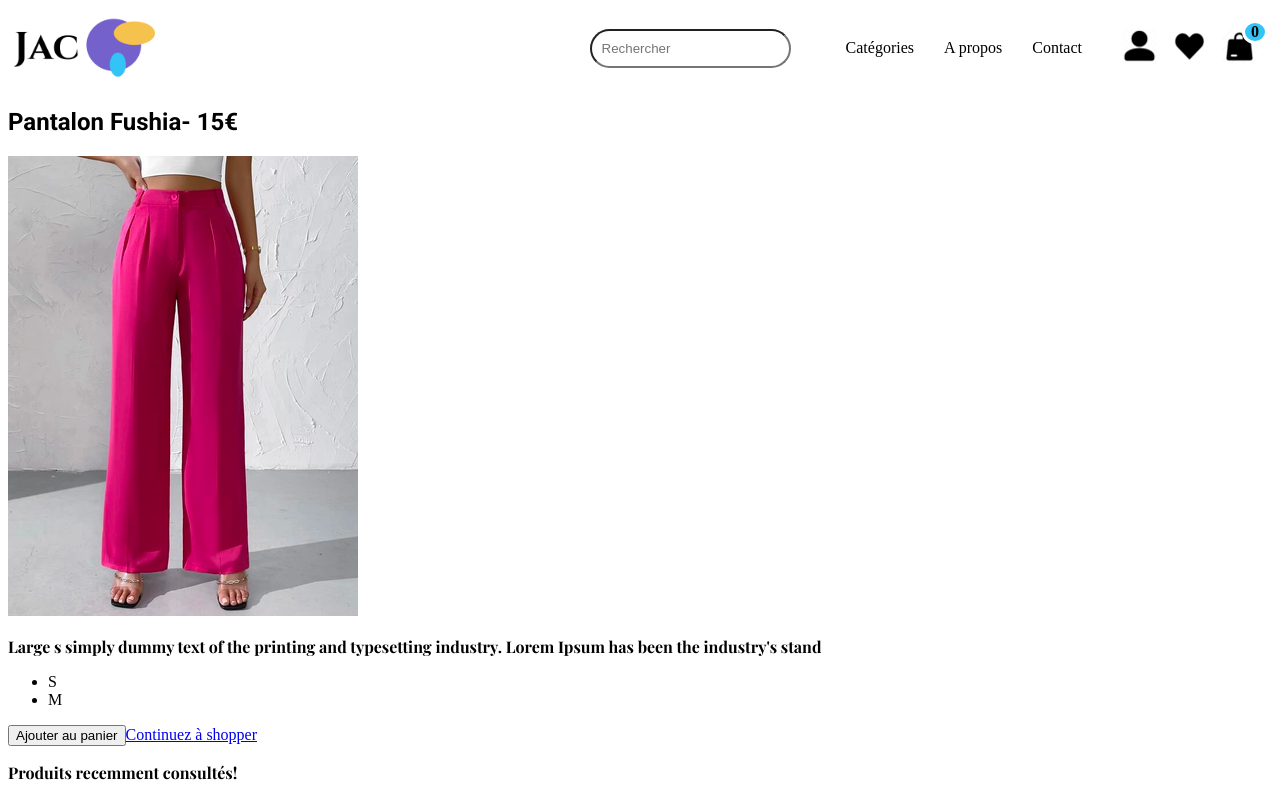
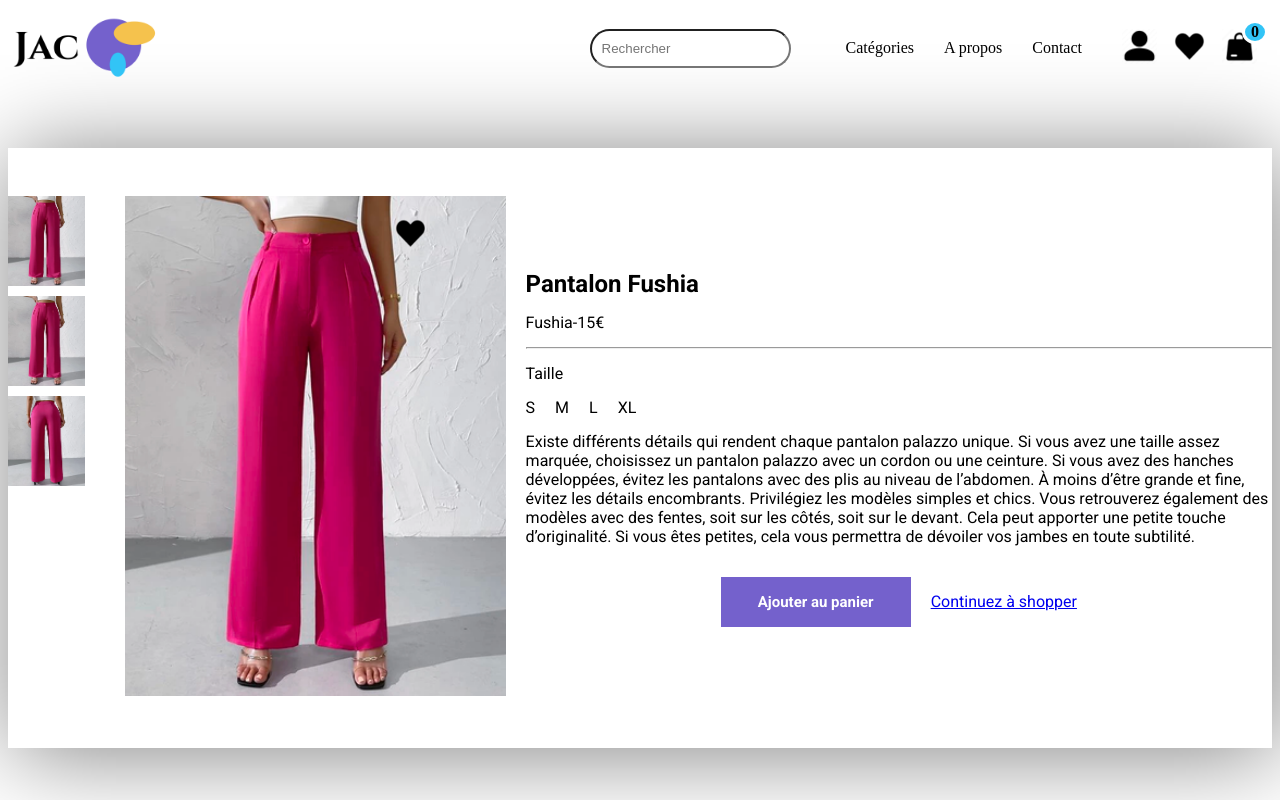
Before and after one commit to AssaNiang/ProjetFinalJAC, an Angular app: page /product/1 in a window 1280 px wide. Shown: the top 800 px of the page. Built offline with nearby package versions, Linux system fonts and the light colour scheme.

Commit message:
j' ai fait la version desktop du design de productDetail

```diff
--- a/src/app/mocks/products.mock.ts
+++ b/src/app/mocks/products.mock.ts
@@ -10,84 +10,105 @@ export interface Product{
     image:string[];
     isAvailable:boolean;
     size:Size[];
+    imageMini1:string;
+    imageMini2:string;
+    imageMini3:string;
     category:Category;
 }
 export const PRODUCTS:Product[]=[
     {
         id:1,
         title:"Pantalon Fushia",
-        description:"Large s simply dummy text of the printing and typesetting industry. Lorem Ipsum has been the industry's stand ",
+        description:"Existe différents détails qui rendent chaque pantalon palazzo unique. Si vous avez une taille assez marquée, choisissez un pantalon palazzo avec un cordon ou une ceinture. Si vous avez des hanches développées, évitez les pantalons avec des plis au niveau de l’abdomen. À moins d’être grande et fine, évitez les détails encombrants. Privilégiez les modèles simples et chics. Vous retrouverez également des modèles avec des fentes, soit sur les côtés, soit sur le devant. Cela peut apporter une petite touche d’originalité. Si vous êtes petites, cela vous permettra de dévoiler vos jambes en toute subtilité.",
         price:15,
         color:"Fushia",
         wishlist:"assets/Images/icons/icon_Header-heart.png",
         image:["assets/Images/pants/pantalon-fushia1.png"],
         isAvailable:true,
-        size:['S','M'],
+        size:['S','M','L','XL'],
+        imageMini1:"assets/Images/pants/product_pantalon-fushia1.png",
+        imageMini2:"assets/Images/pants/product_pantalon-fushia2.png",
+        imageMini3:"assets/Images/pants/product_pantalon-fushia3.png",
         category:"pants"
     },
     {
         id:2,
         title:"Pantalon noir",
-        description:"Large s simply dummy text of the printing and typesetting industry. Lorem Ipsum has been the industry's stand ",
+        description:"Existe différents détails qui rendent chaque pantalon palazzo unique. Si vous avez une taille assez marquée, choisissez un pantalon palazzo avec un cordon ou une ceinture. Si vous avez des hanches développées, évitez les pantalons avec des plis au niveau de l’abdomen. À moins d’être grande et fine, évitez les détails encombrants. Privilégiez les modèles simples et chics. Vous retrouverez également des modèles avec des fentes, soit sur les côtés, soit sur le devant. Cela peut apporter une petite touche d’originalité. Si vous êtes petites, cela vous permettra de dévoiler vos jambes en toute subtilité.",
         price:17,
         color:"Noir",
         wishlist:"assets/Images/icons/icon_Header-heart.png",
 
         image:["assets/Images/pants/product_pantalon-noir1.png"],
         isAvailable:true,
-        size:['S','M'],
+        size:['S','M','L','XL'],
+        imageMini1:"assets/Images/pants/product_pantalon-noir1.png",
+        imageMini2:"assets/Images/pants/product_pantalon-noir2.png",
+        imageMini3:"assets/Images/pants/product_pantalon-noir1.png",
         category:"pants"
     },
     {
         id:3,
         title:"Pantalon cargo",
-        description:"Large s simply dummy text of the printing and typesetting industry. Lorem Ipsum has been the industry's stand ",
+        description:"Existe différents détails qui rendent chaque pantalon palazzo unique. Si vous avez une taille assez marquée, choisissez un pantalon palazzo avec un cordon ou une ceinture. Si vous avez des hanches développées, évitez les pantalons avec des plis au niveau de l’abdomen. À moins d’être grande et fine, évitez les détails encombrants. Privilégiez les modèles simples et chics. Vous retrouverez également des modèles avec des fentes, soit sur les côtés, soit sur le devant. Cela peut apporter une petite touche d’originalité. Si vous êtes petites, cela vous permettra de dévoiler vos jambes en toute subtilité.",
         price:13,
         color:"kaki",
         wishlist:"assets/Images/icons/icon_Header-heart.png",
 
         image:["assets/Images/pants/product_pantalon-treilli3.png"],
         isAvailable:true,
-        size:['S','M'],
+        size:['S','M','L','XL'],
+        imageMini1:"assets/Images/pants/product_pantalon-treilli1.png",
+        imageMini2:"assets/Images/pants/product_pantalon-treilli2.png",
+        imageMini3:"assets/Images/pants/product_pantalon-treilli3.png",
         category:"pants"
     },
     {
         id:4,
         title:"Pantalon palazzo",
-        description:"Large s simply dummy text of the printing and typesetting industry. Lorem Ipsum has been the industry's stand ",
+        description:"Existe différents détails qui rendent chaque pantalon palazzo unique. Si vous avez une taille assez marquée, choisissez un pantalon palazzo avec un cordon ou une ceinture. Si vous avez des hanches développées, évitez les pantalons avec des plis au niveau de l’abdomen. À moins d’être grande et fine, évitez les détails encombrants. Privilégiez les modèles simples et chics. Vous retrouverez également des modèles avec des fentes, soit sur les côtés, soit sur le devant. Cela peut apporter une petite touche d’originalité. Si vous êtes petites, cela vous permettra de dévoiler vos jambes en toute subtilité.",
         price:31,
         color:"vert",
         wishlist:"assets/Images/icons/icon_Header-heart.png",
 
         image:["assets/Images/pants/product_pantalon-vert1.png"],
         isAvailable:true,
-        size:['S','M'],
+        size:['S','M','L','XL'],
+        imageMini1:"assets/Images/pants/product_pantalon-vert1.png",
+        imageMini2:"assets/Images/pants/product_pantalon-vert2.png",
+        imageMini3:"assets/Images/pants/product_pantalon-vert3.png",
         category:"pants"
     },
     {
         id:5,
         title:"Pantalon jeans",
-        description:"Large s simply dummy text of the printing and typesetting industry. Lorem Ipsum has been the industry's stand ",
+        description:"Existe différents détails qui rendent chaque pantalon palazzo unique. Si vous avez une taille assez marquée, choisissez un pantalon palazzo avec un cordon ou une ceinture. Si vous avez des hanches développées, évitez les pantalons avec des plis au niveau de l’abdomen. À moins d’être grande et fine, évitez les détails encombrants. Privilégiez les modèles simples et chics. Vous retrouverez également des modèles avec des fentes, soit sur les côtés, soit sur le devant. Cela peut apporter une petite touche d’originalité. Si vous êtes petites, cela vous permettra de dévoiler vos jambes en toute subtilité.",
         price:20,
         color:"jeans bleu",
         wishlist:"assets/Images/icons/icon_Header-heart.png",
 
         image:["assets/Images/pants/product_pantalon-jean2.png"],
         isAvailable:true,
-        size:['S','M'],
+        size:['S','M','L','XL'],
+        imageMini1:"assets/Images/pants/product_pantalon-jean1.png",
+        imageMini2:"assets/Images/pants/product_pantalon-jean2.png",
+        imageMini3:"assets/Images/pants/product_pantalon-jean1.png",
         category:"pants"
     },
     {
         id:6,
         title:"Pantalon Rose",
-        description:"Large s simply dummy text of the printing and typesetting industry. Lorem Ipsum has been the industry's stand ",
+        description:"Existe différents détails qui rendent chaque pantalon palazzo unique. Si vous avez une taille assez marquée, choisissez un pantalon palazzo avec un cordon ou une ceinture. Si vous avez des hanches développées, évitez les pantalons avec des plis au niveau de l’abdomen. À moins d’être grande et fine, évitez les détails encombrants. Privilégiez les modèles simples et chics. Vous retrouverez également des modèles avec des fentes, soit sur les côtés, soit sur le devant. Cela peut apporter une petite touche d’originalité. Si vous êtes petites, cela vous permettra de dévoiler vos jambes en toute subtilité.",
         price:18,
         color:"Rose",
         wishlist:"assets/Images/icons/icon_Header-heart.png",
 
         image:["assets/Images/pants/product_pantalon-rose3.png"],
         isAvailable:true,
-        size:['S','M'],
+        size:['S','M','L','XL'],
+        imageMini1:"assets/Images/pants/product_pantalon-rose1.png",
+        imageMini2:"assets/Images/pants/product_pantalon-rose2.png",
+        imageMini3:"assets/Images/pants/product_pantalon-rose3.png",
         category:"pants"
     },
 
--- a/src/app/pages/product-details/product-details.component.css
+++ b/src/app/pages/product-details/product-details.component.css
@@ -0,0 +1,90 @@
+* {
+    margin: 0px;
+    padding: 0px;
+    box-sizing: border-box;
+    font-family: 'Roboto', sans-serif;
+}
+ul{
+    list-style: none;
+}
+img {
+    max-width: 100%;
+    display: block;
+    height: 500px;
+}
+.minature{
+    width:90px;
+    height:90px;
+}
+section{
+    /* border:black 3px solid; */
+    width: min(1500px, 100%);
+    margin: 60px auto;
+    height:600px;
+    box-shadow: 5px 5px 90px gray;
+    display: flex;
+
+
+}
+.containerGlobal{
+    display:flex;
+    gap:20px;
+}
+.event{
+    display:flex;
+    gap:20px;
+    justify-content: center;
+    align-items: center;
+    margin-top: 2vh;
+}
+.containerImages{
+    /* border: red 2px solid; */
+    width:40%;
+    display:flex;
+    margin-top: 6vh;
+    justify-content: center;
+    gap:20px;
+    position:relative;
+}
+.wishlist {
+    width: 35px;
+    height: 35px;
+    position: absolute;
+    top: 20px;
+    right: 78px;
+}
+.modelSize{
+    /* border : blue solid 2px; */
+    display:flex;
+    gap:20px;
+}
+.description{
+    /* border:orange solid 2px; */
+    width:60%;
+    display:flex;
+    flex-direction: column;
+    gap:15px;
+    justify-content: center;
+}
+section>div{
+    display:flex;
+}
+.imgMiniature{
+margin-right: 20px;
+display:flex;
+flex-direction: column;
+gap:10px;
+}
+.containerImages{
+    display:flex;
+}
+button{
+    background-color: #7461CC;
+    border: #7461CC solid 1px;
+    width: 190px;
+    height: 50px;
+    color: white;
+    font-weight: 700;
+    font-size: 15px;
+
+}
--- a/src/app/pages/product-details/product-details.component.html
+++ b/src/app/pages/product-details/product-details.component.html
@@ -1,14 +1,34 @@
 
-<main *ngIf="productP">
-    <h2>{{productP.title}}- {{productP.price}}€</h2>
+<section *ngIf="productP">
+    <div class="containerGlobal">
+        <div class="containerImages">
+            <div class="imgMiniature">
+                <img class="minature"src="{{productP.imageMini1}}" alt="{{productP.title}}">
+                <img class="minature" src="{{productP.imageMini1}}" alt="{{productP.title}}">
+                <img class="minature" src="{{productP.imageMini3}}" alt="{{productP.title}}">
+            </div>
             <img src="{{ productP.image[0] }}" alt="{{productP.title}}">
-    <p>{{productP.description}}</p>
-    <ul >
+            <img class="wishlist" src="{{productP.wishlist}}"alt="favoris">
+        </div>
+        <div class="description">
+            <h2>{{productP.title}}</h2>
+            <p>{{productP.color}}-{{productP.price}}€</p>
+            <hr>
+            <p>Taille</p>
+            <ul class="modelSize">
                 <li *ngFor="let item of productP.size">
                     {{item}}
                 </li>
             </ul>
+            <p>{{productP.description}}</p>
+            <div class="event">
                 <button (click)="addToBasket()">Ajouter au panier</button>
                 <a routerLink="/category-products">Continuez à shopper</a>
-</main>
+            </div>
+
+        </div>
+    </div>
+
+
+</section>
 <app-visited-product></app-visited-product>
```
Lines whose indentation alone changed are shown as unchanged.
